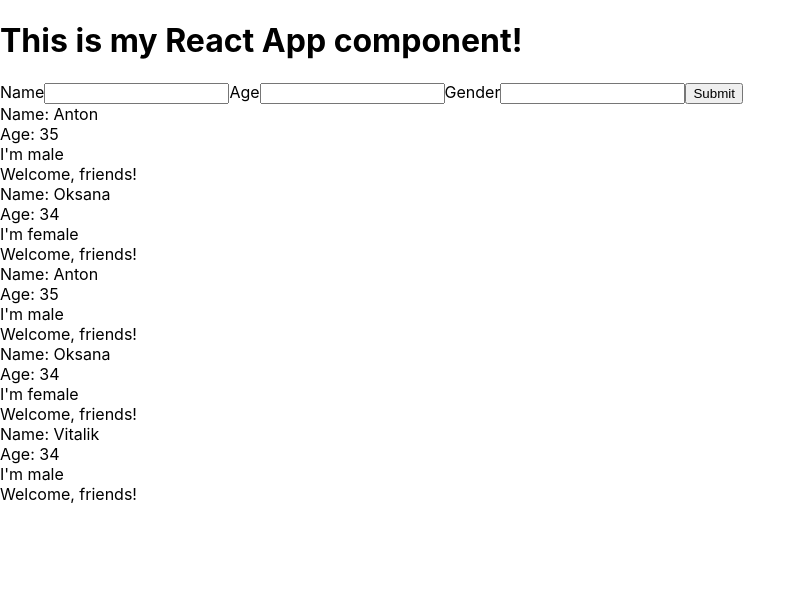
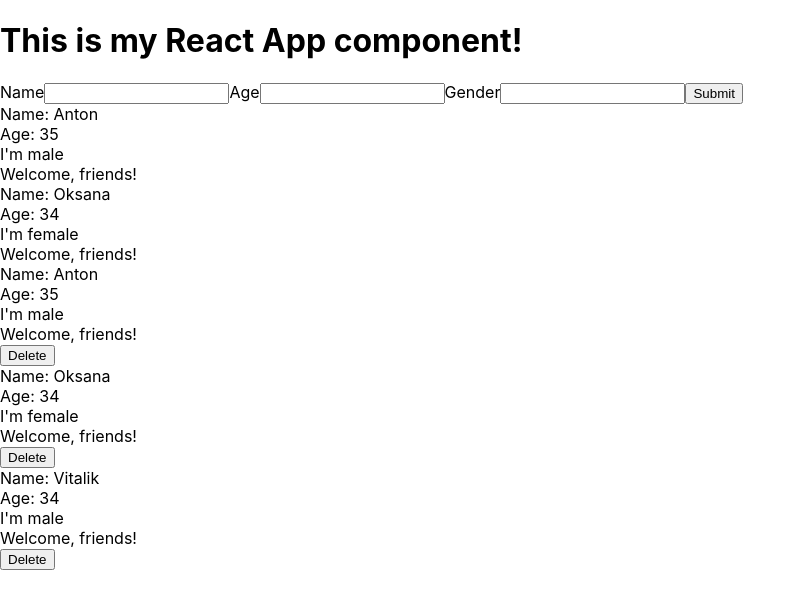
Before and after one commit to antosha-85/Trainings, a React (Create React App) app in the folder net2/: page / in a window 1280 px wide. Shown: the top 608 px of the page, without its empty margins (0-806 px from the left). Built offline with nearby package versions, Linux system fonts and the light colour scheme.

Commit message:
Created a delete functionality

```diff
--- a/net2/src/App.js
+++ b/net2/src/App.js
@@ -22,6 +22,12 @@
       people: [...this.state.people, person],
     });
   };
+
+  deletePerson = (id) => {
+    this.setState({
+      people: [...this.state.people.filter(person => {
+        return person.id !== id
+      })]})};
   render() {
     return (
       <div className="App">
@@ -29,7 +35,7 @@
         <AddPeople addNewPerson={this.addNewPerson} />
         <Anton name="Anton" age="35" gender="male" />
         <Anton name="Oksana" age="34" gender="female" />
-        <People people={this.state.people} />
+        <People people={this.state.people} deletePerson={this.deletePerson}/>
       </div>
     );
   }
--- a/net2/src/People.js
+++ b/net2/src/People.js
@@ -1,7 +1,7 @@
 import React from "react";
 
 const People = (props) => {
-  const { people } = props;
+  const { people, deletePerson } = props;
   return people.map((person) => {
     const { name, age, gender, id } = person;
     return age >= 2 ? (
@@ -10,6 +10,7 @@
         <div>Age: {age}</div>
         <div>I'm {gender}</div>
         <div>Welcome, friends!</div>
+        <button onClick={() => deletePerson(id)}>Delete</button>
       </div>
     ) : null;
   });
```
Also changed, not shown: 1 other file (tests, documents, lock files or other folders).
